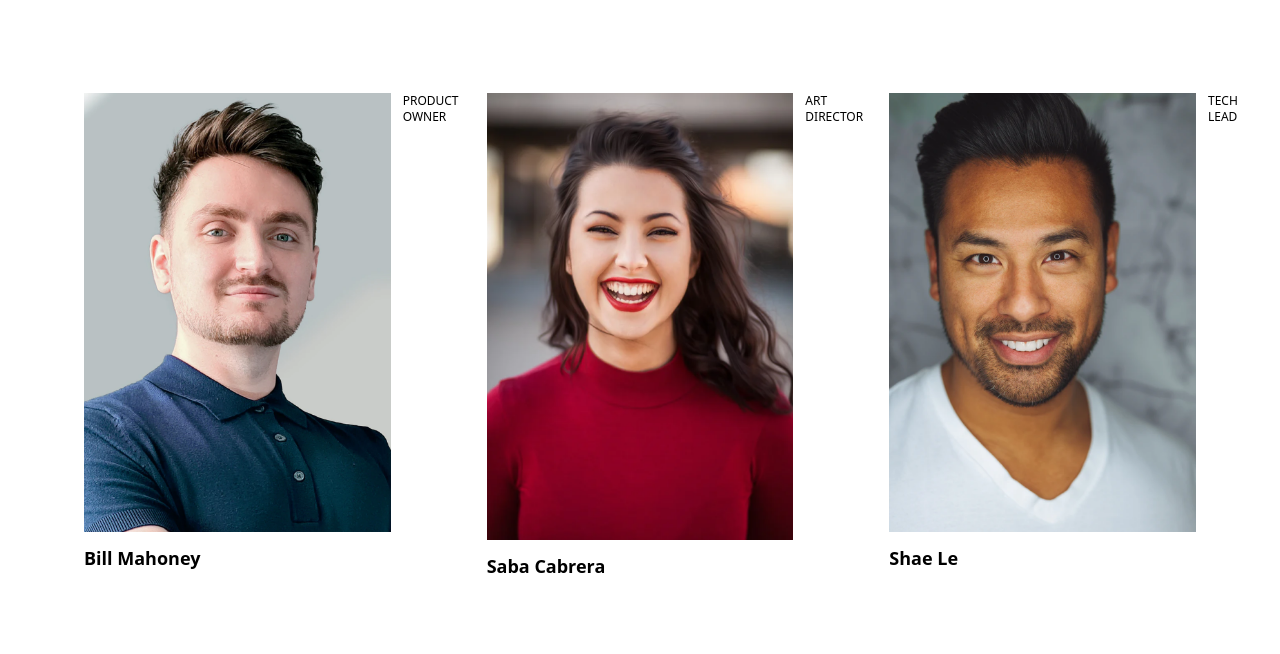
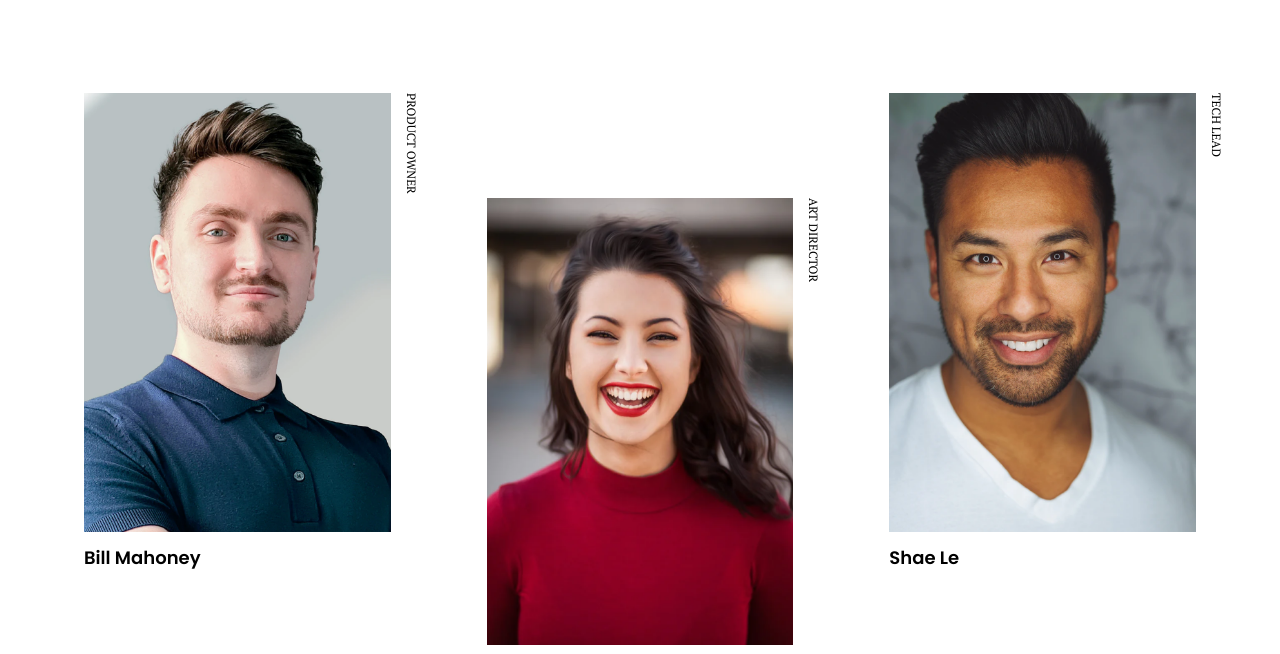
Before and after one commit to Cecemaru/My-team-page, a plain HTML site: page index.html in a window 1280 px wide. Shown: the part 223-877 px from the top of the page. Drawn offline with nearby package versions, Linux system fonts and the light colour scheme; the site is published under a folder, as on GitHub Pages, so addresses that start at the root find nothing.

Commit message:
Update index.html

```diff
--- a/index.html
+++ b/index.html
@@ -22,7 +22,7 @@
     />
 
     <script src="https://cdn.tailwindcss.com"></script>
-    <link rel="stylesheet" href="/assests/css/style.css" />
+    <link rel="stylesheet" href="assests/css/style.css" />
 
     <title>My Team Page</title>
   </head>
```
